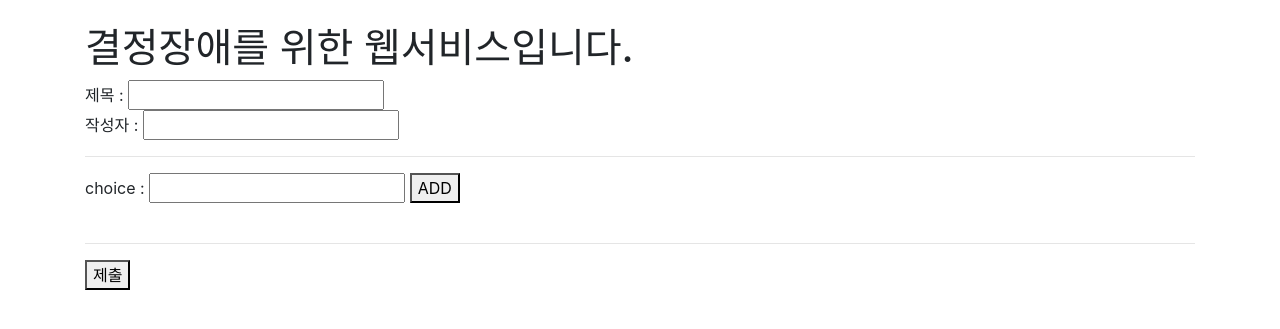
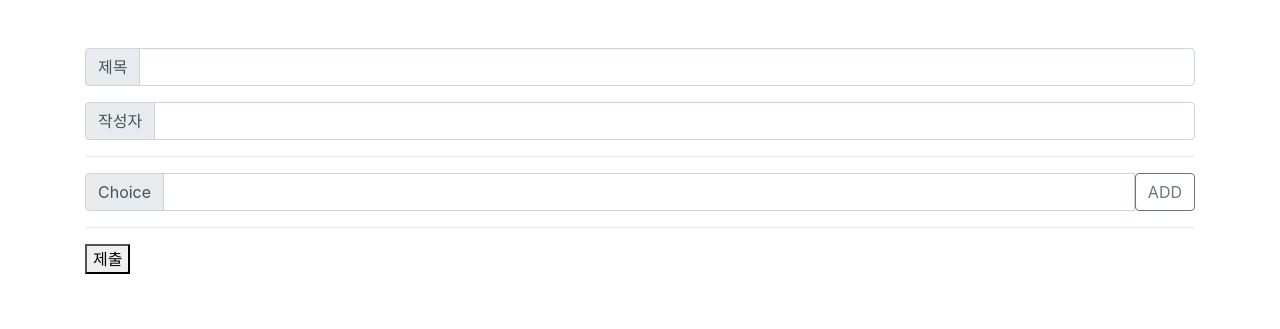
Before and after one commit to wldusdhso/likelion_ideaton2, a Django app: page /vote/create/ in a window 1280 px wide. Shown: the part 56-385 px from the top of the page. Run offline with Django 3.2, Linux system fonts and the light colour scheme; some libraries are stand-ins or nearby versions.

Commit message:
bootstrap

```diff
--- a/decisionProject/vote/templates/create.html
+++ b/decisionProject/vote/templates/create.html
@@ -41,18 +41,33 @@
     }
   }
 </script>
-<h1>결정장애를 위한 웹서비스입니다.</h1>
-
+<br>
 <form method="POST" enctype='multipart/form-data' onsubmit="givenum()">
     {%csrf_token%}
-    제목 : <input type="text" name="title" /> <br />
-    작성자 : <input type="text" name="writer" /> <br />
+    <div class="input-group mb-3">
+      <div class="input-group-prepend">
+        <span class="input-group-text" id="basic-addon1">제목</span>
+      </div>
+      <input type="text" class="form-control"  name="title" aria-label="Username" aria-describedby="basic-addon1">
+    </div>
+
+    <div class="input-group mb-3">
+      <div class="input-group-prepend">
+        <span class="input-group-text" id="basic-addon1">작성자</span>
+      </div>
+      <input type="text" class="form-control"  name="writer" aria-label="Username" aria-describedby="basic-addon1">
+    </div>
 
     <hr />
-    choice : <input type="text" id="input_choice" />
-    <button type="button" id="add_btn">ADD</button>
+    <div class="input-group mb-3">
+      <div class="input-group-prepend">
+        <span class="input-group-text" id="basic-addon1">Choice</span>
+      </div>
+      <input type="text" class="form-control" id="input_choice" name="writer" aria-label="Username" aria-describedby="basic-addon1">
+      <button type="button" class="btn btn-outline-secondary" id="add_btn">ADD</button>
+    </div>
     <input type="hidden" id="count" name="count" value="0">
-    <br /><br />
+
     <div id="choice_area"></div>
     <hr />
 
--- a/decisionProject/vote/views.py
+++ b/decisionProject/vote/views.py
@@ -4,7 +4,7 @@ from django.utils import timezone
 # Create your views here.
 
 def vote_list(request):
-    question_list = Question.objects.order_by('-pub_date')
+    question_list = Question.objects.order_by('pub_date')
     return render(request, 'vote_list.html', {'question_list': question_list})
 
 def detail(request, question_id):
```
Also changed, not shown: decisionProject/vote/templates/detail.html (+11 -6 lines), decisionProject/vote/templates/vote.html (+13 -4 lines), decisionProject/vote/templates/vote_list.html (+21 -5 lines).
